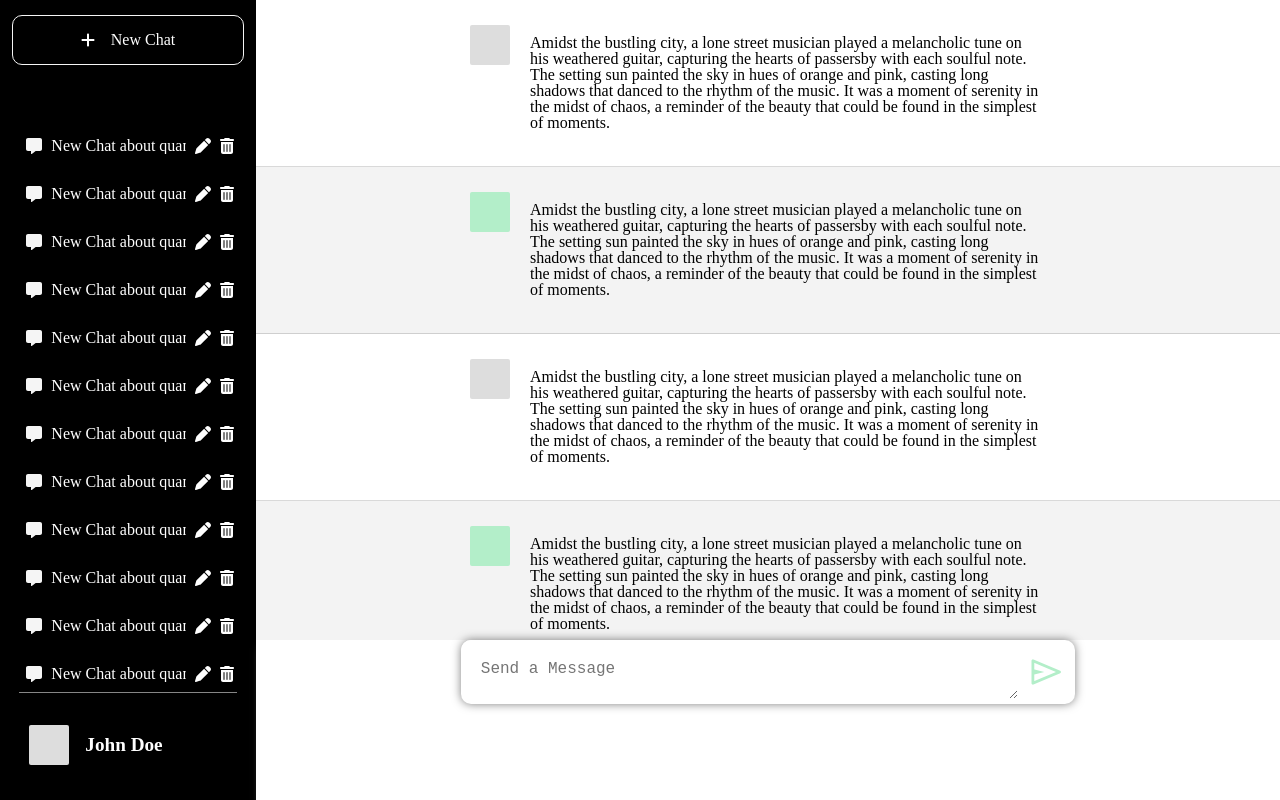
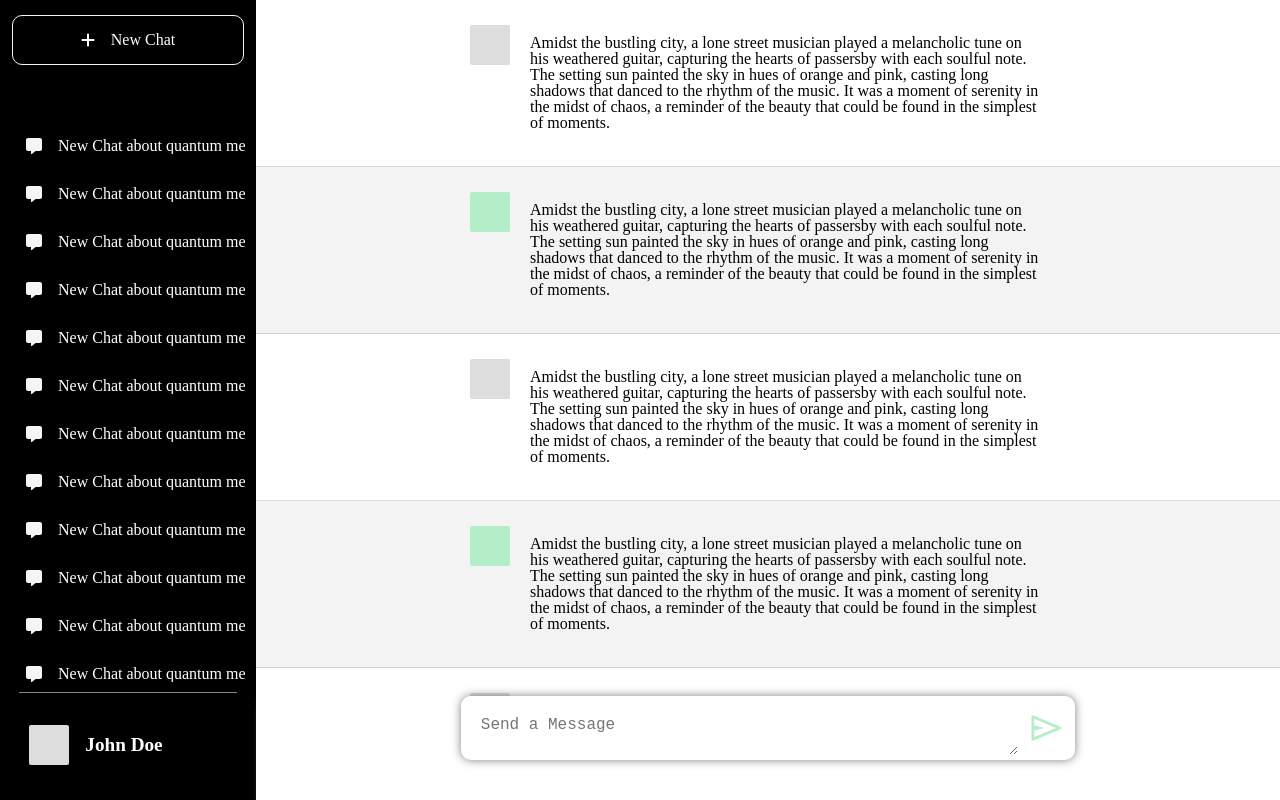
Before and after one commit to LatrellPage/CuriosityAI, a React (Create React App) app in the folder client/: page / in a window 1280 px wide. Built offline with nearby package versions, Linux system fonts and the light colour scheme.

Commit message:
Created new component for recent chats

```diff
--- a/client/src/components/Chat.js
+++ b/client/src/components/Chat.js
@@ -1,20 +1,26 @@
-import '../index.css';
+import "../index.css";
+import React, { useState } from "react";
 import { FontAwesomeIcon } from "@fortawesome/react-fontawesome";
-import { faPlus, faMessage, faTrashCan, faPen,} from "@fortawesome/free-solid-svg-icons";
+import {
+	faPlus,
+	faMessage,
+	faTrashCan,
+	faPen,
+} from "@fortawesome/free-solid-svg-icons";
 
 const Chat = () => {
 	return (
-    <div className='chat-container'>
+		<div className="chat-container">
 			<ConversationContainer />
 			<Sidebar />
 			<BottomContainer />
 		</div>
-  )
-}
+	);
+};
 
 const ConversationContainer = () => {
-    return(
-        <div className='convo-container'>
+	return (
+		<div className="convo-container">
 			<UserMessage />
 			<AiMessage />
 			<UserMessage />
@@ -30,217 +36,178 @@ const ConversationContainer = () => {
 			<UserMessage />
 			<AiMessage />
 		</div>
-    )
-}
+	);
+};
 
-const UserMessage = () =>{
-    return(
-        <div className='message-container'>
-            <div className='profile-img-container'></div>
-            <div className='message'>
-            <p>Amidst the bustling city, a lone street musician played a melancholic tune on his weathered guitar, capturing the hearts of passersby with each soulful note. The setting sun painted the sky in hues of orange and pink, casting long shadows that danced to the rhythm of the music. It was a moment of serenity in the midst of chaos, a reminder of the beauty that could be found in the simplest of moments.</p>
+const UserMessage = () => {
+	return (
+		<div className="message-container">
+			<div className="profile-img-container"></div>
+			<div className="message">
+				<p>
+					Amidst the bustling city, a lone street musician played a
+					melancholic tune on his weathered guitar, capturing the
+					hearts of passersby with each soulful note. The setting sun
+					painted the sky in hues of orange and pink, casting long
+					shadows that danced to the rhythm of the music. It was a
+					moment of serenity in the midst of chaos, a reminder of the
+					beauty that could be found in the simplest of moments.
+				</p>
 			</div>
 		</div>
-    )
-}
+	);
+};
 
 const AiMessage = () => {
-    return(
-        <div id='AI-container' className='message-container'>
-            <div className='AiProfile'></div>
-            <div className='message'>
-            <p>Amidst the bustling city, a lone street musician played a melancholic tune on his weathered guitar, capturing the hearts of passersby with each soulful note. The setting sun painted the sky in hues of orange and pink, casting long shadows that danced to the rhythm of the music. It was a moment of serenity in the midst of chaos, a reminder of the beauty that could be found in the simplest of moments.</p>
+	return (
+		<div id="AI-container" className="message-container">
+			<div className="AiProfile"></div>
+			<div className="message">
+				<p>
+					Amidst the bustling city, a lone street musician played a
+					melancholic tune on his weathered guitar, capturing the
+					hearts of passersby with each soulful note. The setting sun
+					painted the sky in hues of orange and pink, casting long
+					shadows that danced to the rhythm of the music. It was a
+					moment of serenity in the midst of chaos, a reminder of the
+					beauty that could be found in the simplest of moments.
+				</p>
 			</div>
 		</div>
-    )
-}
+	);
+};
 
 const BottomContainer = () => {
 	return (
-        <div className='bottom-container'>
+		<div className="bottom-container">
 			<TextareaContainer />
 		</div>
-    )
-}
+	);
+};
 
 const TextareaContainer = () => {
-    return(
-        <div className='text-flex-positioner'>
-            <div className='text-container'>
-                <textarea placeholder='Send a Message' className='text-area' ></textarea>
-                <div className='submit-button-container'>
-                    <span id='sendBTN' class="material-symbols-rounded">
+	return (
+		<div className="text-flex-positioner">
+			<div className="text-container">
+				<textarea
+					placeholder="Send a Message"
+					className="text-area"
+				></textarea>
+				<div className="submit-button-container">
+					<span id="sendBTN" class="material-symbols-rounded">
 						send
 					</span>
 				</div>
 			</div>
 		</div>
-
-    )
-}
+	);
+};
 
 const Sidebar = () => {
 	return (
-      <div className='sidebar'>
+		<div className="sidebar">
 			<SidebarHeader />
 			<RecentChatsContainer />
 			<SidebarFooter />
 		</div>
-    )
-}
+	);
+};
 
 const SidebarHeader = () => {
-    return(
-        <div className='sidebar-header'>
+	return (
+		<div className="sidebar-header">
 			<NewChatBTN />
 		</div>
-    )
-}
+	);
+};
 
 const NewChatBTN = () => {
-    return(
-        <div className='new-chatBTN'>
-                <FontAwesomeIcon icon={faPlus} style={{color: "#ffffff", marginRight: "1rem"}} />
+	return (
+		<div className="new-chatBTN">
+			<FontAwesomeIcon
+				icon={faPlus}
+				style={{ color: "#ffffff", marginRight: "1rem" }}
+			/>
 			<div>New Chat</div>
 		</div>
-    )
-}
+	);
+};
+
+const RecentChatItem = () => {
+	const [showIcons, setShowIcons] = useState(false);
+	const [chatTitleStyles, setChatTitleStyles] = useState({
+		width: "80%",
+	});
+
+	const toggleIcons = () => {
+		setShowIcons(!showIcons);
+		setChatTitleStyles({
+			width: showIcons ? "80%" : "57%",
+		});
+	};
+
+	return (
+		<li
+			className="recent-chat"
+			onClick={toggleIcons}
+			style={{
+				justifyContent: showIcons ? "space-between" : "normal",
+			}}
+		>
+			<FontAwesomeIcon
+				icon={faMessage}
+				style={{ color: "whitesmoke", marginLeft: "1rem" }}
+			/>
+			<h1 className="chat-title" style={chatTitleStyles}>
+				New Chat about quantum mechanics
+			</h1>
+			{showIcons && (
+				<>
+					<FontAwesomeIcon
+						icon={faPen}
+						style={{ color: "#ffffff" }}
+					/>
+					<FontAwesomeIcon
+						icon={faTrashCan}
+						style={{ color: "#ffffff", marginRight: "0.7rem" }}
+					/>
+				</>
+			)}
+			<input></input>
+		</li>
+	);
+};
 
 const RecentChatsContainer = () => {
-    return(
-        <ol className='recent-chats-container'>
-            <li className='recent-chat'>
-                <FontAwesomeIcon icon={faMessage} style={{color: "whitesmoke", marginLeft: "1rem"}} />
-                <h1 className='chat-title'>New Chat about quantum mechanics</h1>
-                <FontAwesomeIcon icon={faPen} style={{color: "#ffffff",}} />
-                <FontAwesomeIcon icon={faTrashCan} style={{color: "#ffffff", marginRight: "0.7rem"}} />
-                <input></input>
-            </li>
-            <li className='recent-chat'>
-                <FontAwesomeIcon icon={faMessage} style={{color: "whitesmoke", marginLeft: "1rem"}} />
-                <h1 className='chat-title'>New Chat about quantum mechanics</h1>
-                <FontAwesomeIcon icon={faPen} style={{color: "#ffffff", }} />
-                <FontAwesomeIcon icon={faTrashCan} style={{color: "#ffffff", marginRight: "0.7rem"}} />
-                <input></input>
-            </li>
-            <li className='recent-chat'>
-                <FontAwesomeIcon icon={faMessage} style={{color: "whitesmoke", marginLeft: "1rem"}} />
-                <h1 className='chat-title'>New Chat about quantum mechanics</h1>
-                <FontAwesomeIcon icon={faPen} style={{color: "#ffffff", }} />
-                <FontAwesomeIcon icon={faTrashCan} style={{color: "#ffffff", marginRight: "0.7rem"}} />
-                <input></input>
-            </li>
-            <li className='recent-chat'>
-                <FontAwesomeIcon icon={faMessage} style={{color: "whitesmoke", marginLeft: "1rem"}} />
-                <h1 className='chat-title'>New Chat about quantum mechanics</h1>
-                <FontAwesomeIcon icon={faPen} style={{color: "#ffffff", }} />
-                <FontAwesomeIcon icon={faTrashCan} style={{color: "#ffffff", marginRight: "0.7rem"}} />
-                <input></input>
-            </li>
-            <li className='recent-chat'>
-                <FontAwesomeIcon icon={faMessage} style={{color: "whitesmoke", marginLeft: "1rem"}} />
-                <h1 className='chat-title'>New Chat about quantum mechanics</h1>
-                <FontAwesomeIcon icon={faPen} style={{color: "#ffffff", }} />
-                <FontAwesomeIcon icon={faTrashCan} style={{color: "#ffffff", marginRight: "0.7rem"}} />
-                <input></input>
-            </li>
-            <li className='recent-chat'>
-                <FontAwesomeIcon icon={faMessage} style={{color: "whitesmoke", marginLeft: "1rem"}} />
-                <h1 className='chat-title'>New Chat about quantum mechanics</h1>
-                <FontAwesomeIcon icon={faPen} style={{color: "#ffffff", }} />
-                <FontAwesomeIcon icon={faTrashCan} style={{color: "#ffffff", marginRight: "0.7rem"}} />
-                <input></input>
-            </li>
-            <li className='recent-chat'>
-                <FontAwesomeIcon icon={faMessage} style={{color: "whitesmoke", marginLeft: "1rem"}} />
-                <h1 className='chat-title'>New Chat about quantum mechanics</h1>
-                <FontAwesomeIcon icon={faPen} style={{color: "#ffffff", }} />
-                <FontAwesomeIcon icon={faTrashCan} style={{color: "#ffffff", marginRight: "0.7rem"}} />
-                <input></input>
-            </li>
-            <li className='recent-chat'>
-                <FontAwesomeIcon icon={faMessage} style={{color: "whitesmoke", marginLeft: "1rem"}} />
-                <h1 className='chat-title'>New Chat about quantum mechanics</h1>
-                <FontAwesomeIcon icon={faPen} style={{color: "#ffffff", }} />
-                <FontAwesomeIcon icon={faTrashCan} style={{color: "#ffffff", marginRight: "0.7rem"}} />
-                <input></input>
-            </li>
-            <li className='recent-chat'>
-                <FontAwesomeIcon icon={faMessage} style={{color: "whitesmoke", marginLeft: "1rem"}} />
-                <h1 className='chat-title'>New Chat about quantum mechanics</h1>
-                <FontAwesomeIcon icon={faPen} style={{color: "#ffffff", }} />
-                <FontAwesomeIcon icon={faTrashCan} style={{color: "#ffffff", marginRight: "0.7rem"}} />
-                <input></input>
-            </li>
-            <li className='recent-chat'>
-                <FontAwesomeIcon icon={faMessage} style={{color: "whitesmoke", marginLeft: "1rem"}} />
-                <h1 className='chat-title'>New Chat about quantum mechanics</h1>
-                <FontAwesomeIcon icon={faPen} style={{color: "#ffffff", }} />
-                <FontAwesomeIcon icon={faTrashCan} style={{color: "#ffffff", marginRight: "0.7rem"}} />
-                <input></input>
-            </li>
-            <li className='recent-chat'>
-                <FontAwesomeIcon icon={faMessage} style={{color: "whitesmoke", marginLeft: "1rem"}} />
-                <h1 className='chat-title'>New Chat about quantum mechanics</h1>
-                <FontAwesomeIcon icon={faPen} style={{color: "#ffffff", }} />
-                <FontAwesomeIcon icon={faTrashCan} style={{color: "#ffffff", marginRight: "0.7rem"}} />
-                <input></input>
-            </li>
-            <li className='recent-chat'>
-                <FontAwesomeIcon icon={faMessage} style={{color: "whitesmoke", marginLeft: "1rem"}} />
-                <h1 className='chat-title'>New Chat about quantum mechanics</h1>
-                <FontAwesomeIcon icon={faPen} style={{color: "#ffffff", }} />
-                <FontAwesomeIcon icon={faTrashCan} style={{color: "#ffffff", marginRight: "0.7rem"}} />
-                <input></input>
-            </li>
-            <li className='recent-chat'>
-                <FontAwesomeIcon icon={faMessage} style={{color: "whitesmoke", marginLeft: "1rem"}} />
-                <h1 className='chat-title'>New Chat about quantum mechanics</h1>
-                <FontAwesomeIcon icon={faPen} style={{color: "#ffffff", }} />
-                <FontAwesomeIcon icon={faTrashCan} style={{color: "#ffffff", marginRight: "0.7rem"}} />
-                <input></input>
-            </li>
-            <li className='recent-chat'>
-                <FontAwesomeIcon icon={faMessage} style={{color: "whitesmoke", marginLeft: "1rem"}} />
-                <h1 className='chat-title'>New Chat about quantum mechanics</h1>
-                <FontAwesomeIcon icon={faPen} style={{color: "#ffffff", }} />
-                <FontAwesomeIcon icon={faTrashCan} style={{color: "#ffffff", marginRight: "0.7rem"}} />
-                <input></input>
-            </li>
-            <li className='recent-chat'>
-                <FontAwesomeIcon icon={faMessage} style={{color: "whitesmoke", marginLeft: "1rem"}} />
-                <h1 className='chat-title'>New Chat about quantum mechanics</h1>
-                <FontAwesomeIcon icon={faPen} style={{color: "#ffffff", }} />
-                <FontAwesomeIcon icon={faTrashCan} style={{color: "#ffffff", marginRight: "0.7rem"}} />
-                <input></input>
-            </li>
-            <li className='recent-chat'>
-                <FontAwesomeIcon icon={faMessage} style={{color: "whitesmoke", marginLeft: "1rem"}} />
-                <h1 className='chat-title'>New Chat about quantum mechanics</h1>
-                <FontAwesomeIcon icon={faPen} style={{color: "#ffffff", }} />
-                <FontAwesomeIcon icon={faTrashCan} style={{color: "#ffffff", marginRight: "0.7rem"}} />
-                <input></input>
-            </li>
+	return (
+		<ol className="recent-chats-container">
+			<RecentChatItem />
+			<RecentChatItem />
+			<RecentChatItem />
+            <RecentChatItem />
+            <RecentChatItem />
+            <RecentChatItem />
+            <RecentChatItem />
+            <RecentChatItem />
+            <RecentChatItem />
+            <RecentChatItem />
+            <RecentChatItem />
+            <RecentChatItem />
+            <RecentChatItem />
 
 		</ol>
-    )
-}
+	);
+};
 
 const SidebarFooter = () => {
 	return (
-        <div className='sidebar-footer'>
-            <div className='profile-img-container'>
+		<div className="sidebar-footer">
+			<div className="profile-img-container">
 				<img></img>
 			</div>
-            <h2 className='profile-name'>John Doe</h2>
+			<h2 className="profile-name">John Doe</h2>
 		</div>
-    )
-}
+	);
+};
 
-
-
-
-
-
-
-export default Chat
+export default Chat;
--- a/client/src/index.css
+++ b/client/src/index.css
@@ -149,7 +149,6 @@ input{
 
 .recent-chat{
   display: flex;
-  justify-content: space-between;
   align-items: center;
   width: 100%;
   border-radius: 10px;
@@ -161,7 +160,8 @@ input{
 }
 
 .chat-title{
-  width: 57%;
+  margin-left: 1rem;
+  width: 80%;
   white-space: nowrap; /* Prevent text from wrapping to the next line */
   overflow: hidden; /* Hide any overflow text */
   text-overflow:clip; /* Show an ellipsis (...) when text overflows */
@@ -175,7 +175,7 @@ input{
 
 .convo-container{
   width: 80%;
-  height: 80%;
+  height: 87%;
   float: right;
   overflow-x: hidden;
 }
@@ -205,7 +205,7 @@ input{
   bottom: 0;
   right: 0;
   position: fixed;
-  height: 20%;
+  height: 13%;
   width: 80%;
   box-shadow: 10px 10px 10px 2px white;
 }
@@ -220,7 +220,7 @@ input{
 .text-container{
   display: flex;
   width: 60%;
-  height: 40%;
+  height: 62%;
   border-radius: 10px;
   box-shadow: 0 0 10px rgba(0, 0.5, 0.5, 0.5);
 }
@@ -287,7 +287,7 @@ input{
   }
 
   .text-container{
-    height: 40%;
+    height: 60%;
   }
 
   .convo-container{
```
Also changed, not shown: 2 other files (tests, documents, lock files or other folders). Lines whose indentation alone changed are shown as unchanged.
